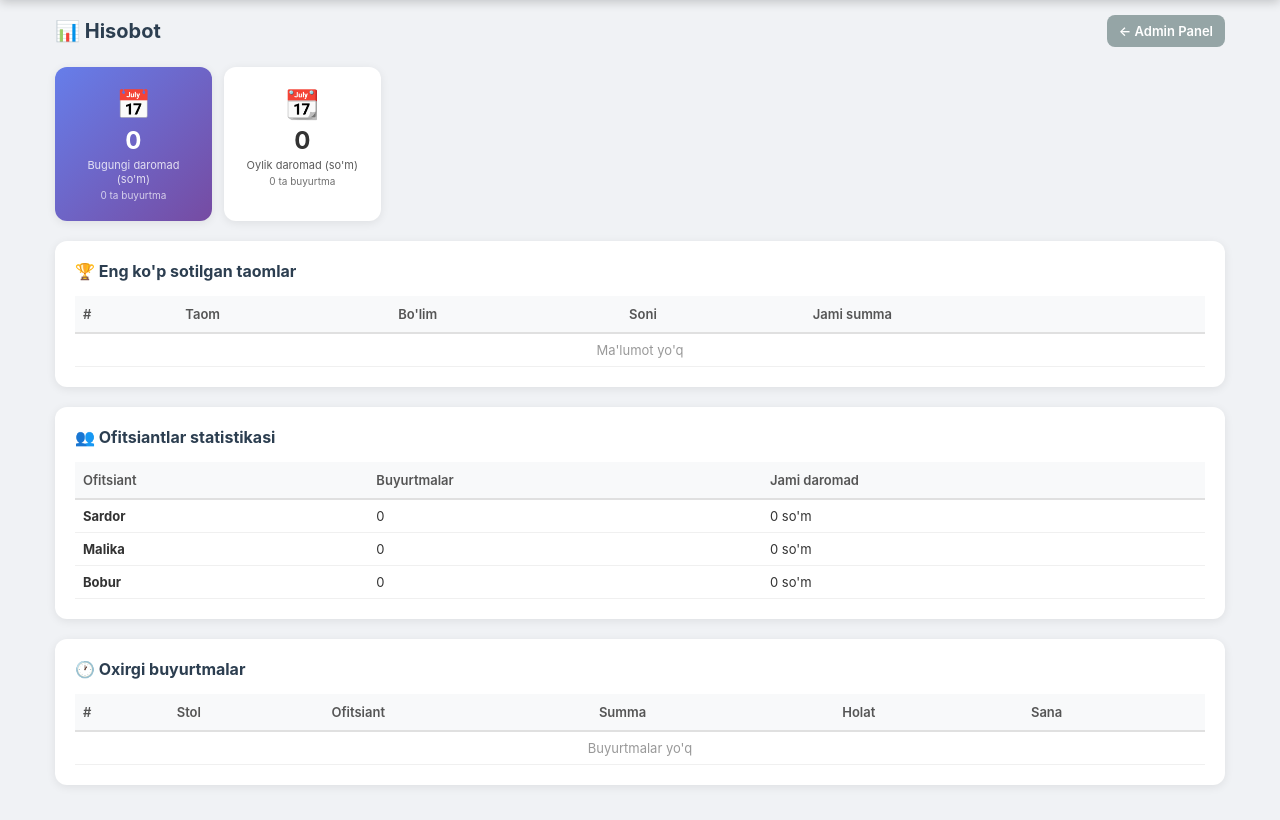
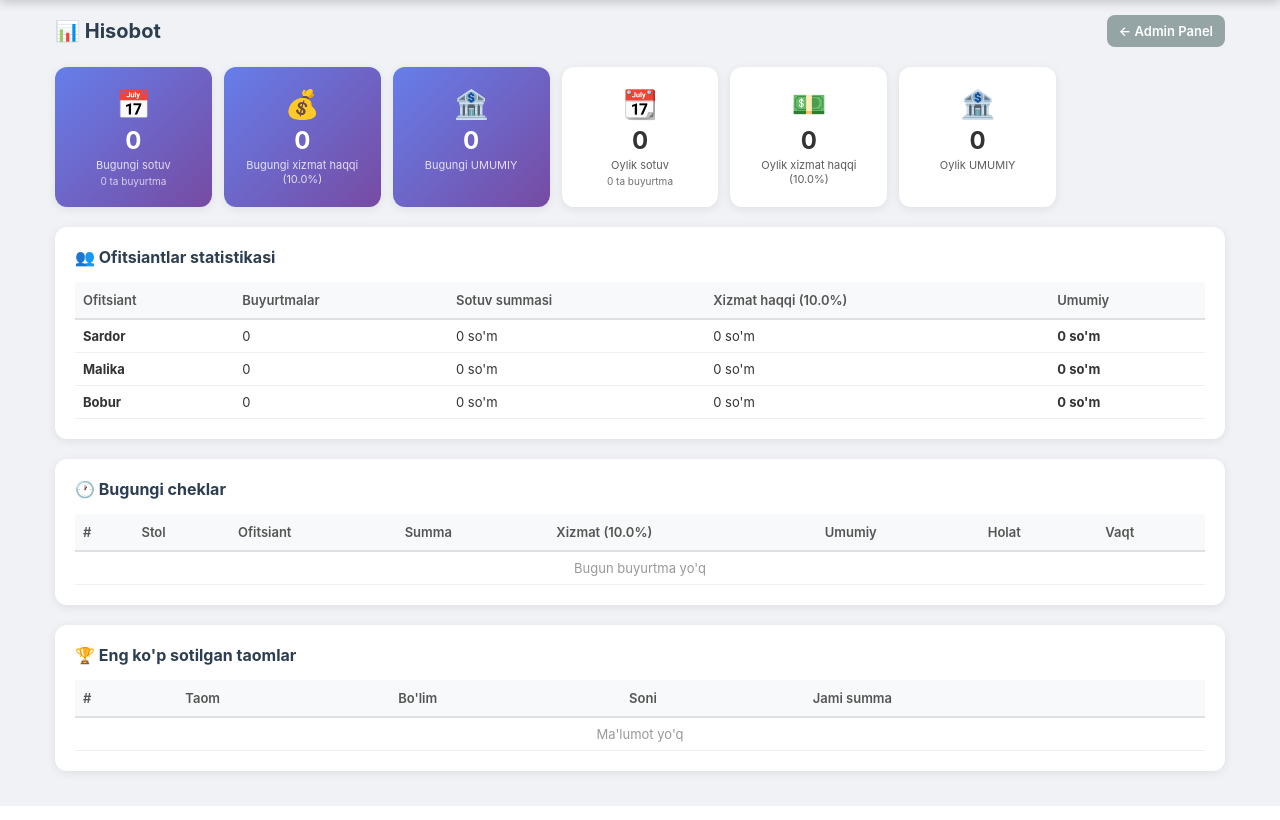
Before and after one commit to javlonch3k/JAVLONPOS, a Flask app: page /admin/hisobot in a window 1280 px wide. Shown: the part 53-873 px from the top of the page. Run offline with Flask 3, Linux system fonts and the light colour scheme; the visitor is signed in with stand-in values (Sample User, id 1); data comes from the database, SQL or seed files in the repository; data that the repository does not hold is empty.

Commit message:
Menyu katta tugmalar + Xizmat haqqi foiz + Hisobot kengaytirildi
- Menyu endi katta tugmalar bilan (stol kabi) - telefondan oson
- Nazad tugmasi qo'shildi
- Xizmat haqqi (foiz) tizimi - admin belgilaydi
- Admin sozlamalar sahifasi (foiz o'zgartirish)
- Hisobot: kunlik cheklar, xizmat haqqi, umumiy summa
- Ofitsiant statistikasi foiz bilan hisoblanadi
- Buyurtma sahifasida JAMI + Xizmat + Umumiy ko'rsatiladi

```diff
--- a/app.py
+++ b/app.py
@@ -122,15 +122,25 @@ def buyurtma(stol_id):
     # Jami summa
     jami = sum(item['soni'] * item['narx'] for item in items)
 
+    # Xizmat haqqi foizi
+    foiz_row = conn.execute("SELECT qiymat FROM sozlamalar WHERE kalit='xizmat_haqqi_foiz'").fetchone()
+    foiz = float(foiz_row['qiymat']) if foiz_row else 10
+
     conn.close()
+
+    # Menyu JSON (JavaScript uchun)
+    import json
+    menyu_json = json.dumps([dict(m) for m in menyu])
 
     return render_template('buyurtma.html',
                            stol=stol,
                            buyurtma_id=buyurtma_id,
                            kategoriyalar=kategoriyalar,
                            menyu=menyu,
+                           menyu_json=menyu_json,
                            items=items,
-                           jami=jami)
+                           jami=jami,
+                           foiz=foiz)
 
 
 @app.route('/api/qoshish', methods=['POST'])
@@ -699,6 +709,10 @@ def admin_hisobot():
 
     conn = get_connection()
 
+    # Xizmat haqqi foizi
+    foiz_row = conn.execute("SELECT qiymat FROM sozlamalar WHERE kalit='xizmat_haqqi_foiz'").fetchone()
+    foiz = float(foiz_row['qiymat']) if foiz_row else 10
+
     # Bugungi sotuv
     bugungi = conn.execute("""
         SELECT COALESCE(SUM(jami_summa),0) as jami, COUNT(*) as soni
@@ -706,12 +720,20 @@ def admin_hisobot():
         WHERE date(sana)=date('now','localtime') AND holat='yopiq'
     """).fetchone()
 
+    bugungi_jami = bugungi['jami']
+    bugungi_xizmat = bugungi_jami * foiz / 100
+    bugungi_umumiy = bugungi_jami + bugungi_xizmat
+
     # Oylik sotuv
     oylik = conn.execute("""
         SELECT COALESCE(SUM(jami_summa),0) as jami, COUNT(*) as soni
         FROM buyurtmalar
         WHERE strftime('%Y-%m', sana)=strftime('%Y-%m', 'now','localtime') AND holat='yopiq'
     """).fetchone()
+
+    oylik_jami = oylik['jami']
+    oylik_xizmat = oylik_jami * foiz / 100
+    oylik_umumiy = oylik_jami + oylik_xizmat
 
     # Eng ko'p sotilgan taomlar
     top_taomlar = conn.execute("""
@@ -734,24 +756,55 @@ def admin_hisobot():
         ORDER BY jami DESC
     """).fetchall()
 
-    # Oxirgi 10 buyurtma
-    oxirgi = conn.execute("""
+    # Bugungi cheklar (batafsil)
+    bugungi_cheklar = conn.execute("""
         SELECT b.*, s.raqam as stol_raqam, o.ism as ofitsiant_ism
         FROM buyurtmalar b
         JOIN stollar s ON b.stol_id = s.id
         JOIN ofitsiantlar o ON b.ofitsiant_id = o.id
+        WHERE date(b.sana)=date('now','localtime')
         ORDER BY b.sana DESC
-        LIMIT 10
     """).fetchall()
 
     conn.close()
 
     return render_template('admin_hisobot.html',
-                           bugungi=bugungi,
-                           oylik=oylik,
+                           foiz=foiz,
+                           bugungi_jami=bugungi_jami,
+                           bugungi_xizmat=bugungi_xizmat,
+                           bugungi_umumiy=bugungi_umumiy,
+                           bugungi_soni=bugungi['soni'],
+                           oylik_jami=oylik_jami,
+                           oylik_xizmat=oylik_xizmat,
+                           oylik_umumiy=oylik_umumiy,
+                           oylik_soni=oylik['soni'],
                            top_taomlar=top_taomlar,
                            ofitsiant_stat=ofitsiant_stat,
-                           oxirgi=oxirgi)
+                           bugungi_cheklar=bugungi_cheklar)
+
+
+@app.route('/admin/sozlamalar', methods=['GET', 'POST'])
+def admin_sozlamalar():
+    """Xizmat haqqi foizi va boshqa sozlamalar"""
+    if 'admin_id' not in session:
+        return redirect(url_for('admin_login'))
+
+    conn = get_connection()
+
+    if request.method == 'POST':
+        foiz = request.form.get('xizmat_haqqi_foiz', '10').strip()
+        conn.execute(
+            "UPDATE sozlamalar SET qiymat=? WHERE kalit='xizmat_haqqi_foiz'",
+            (foiz,)
+        )
+        conn.commit()
+        flash(f'Xizmat haqqi {foiz}% ga o\'zgartirildi!', 'success')
+
+    foiz_row = conn.execute("SELECT qiymat FROM sozlamalar WHERE kalit='xizmat_haqqi_foiz'").fetchone()
+    foiz = foiz_row['qiymat'] if foiz_row else '10'
+    conn.close()
+
+    return render_template('admin_sozlamalar.html', foiz=foiz)
 
 
 with app.app_context():
--- a/templates/admin_hisobot.html
+++ b/templates/admin_hisobot.html
@@ -11,19 +11,112 @@
 <div class="stats-grid">
     <div class="stat-card highlight">
         <div class="stat-icon">📅</div>
-        <div class="stat-value">{{ "{:,.0f}".format(bugungi.jami) }}</div>
-        <div class="stat-label">Bugungi daromad (so'm)</div>
-        <div class="stat-sub">{{ bugungi.soni }} ta buyurtma</div>
+        <div class="stat-value">{{ "{:,.0f}".format(bugungi_jami) }}</div>
+        <div class="stat-label">Bugungi sotuv</div>
+        <div class="stat-sub">{{ bugungi_soni }} ta buyurtma</div>
+    </div>
+    <div class="stat-card highlight">
+        <div class="stat-icon">💰</div>
+        <div class="stat-value">{{ "{:,.0f}".format(bugungi_xizmat) }}</div>
+        <div class="stat-label">Bugungi xizmat haqqi ({{ foiz }}%)</div>
+    </div>
+    <div class="stat-card highlight">
+        <div class="stat-icon">🏦</div>
+        <div class="stat-value">{{ "{:,.0f}".format(bugungi_umumiy) }}</div>
+        <div class="stat-label">Bugungi UMUMIY</div>
     </div>
     <div class="stat-card">
         <div class="stat-icon">📆</div>
-        <div class="stat-value">{{ "{:,.0f}".format(oylik.jami) }}</div>
-        <div class="stat-label">Oylik daromad (so'm)</div>
-        <div class="stat-sub">{{ oylik.soni }} ta buyurtma</div>
+        <div class="stat-value">{{ "{:,.0f}".format(oylik_jami) }}</div>
+        <div class="stat-label">Oylik sotuv</div>
+        <div class="stat-sub">{{ oylik_soni }} ta buyurtma</div>
+    </div>
+    <div class="stat-card">
+        <div class="stat-icon">💵</div>
+        <div class="stat-value">{{ "{:,.0f}".format(oylik_xizmat) }}</div>
+        <div class="stat-label">Oylik xizmat haqqi ({{ foiz }}%)</div>
+    </div>
+    <div class="stat-card">
+        <div class="stat-icon">🏦</div>
+        <div class="stat-value">{{ "{:,.0f}".format(oylik_umumiy) }}</div>
+        <div class="stat-label">Oylik UMUMIY</div>
     </div>
 </div>
 
-<!-- Eng ko'p sotilgan -->
+<!-- Ofitsiantlar statistikasi -->
+<div class="admin-table-card">
+    <h3>👥 Ofitsiantlar statistikasi</h3>
+    <div class="table-responsive">
+        <table class="admin-table">
+            <thead>
+                <tr>
+                    <th>Ofitsiant</th>
+                    <th>Buyurtmalar</th>
+                    <th>Sotuv summasi</th>
+                    <th>Xizmat haqqi ({{ foiz }}%)</th>
+                    <th>Umumiy</th>
+                </tr>
+            </thead>
+            <tbody>
+                {% for item in ofitsiant_stat %}
+                <tr>
+                    <td><strong>{{ item.ism }}</strong></td>
+                    <td>{{ item.buyurtmalar }}</td>
+                    <td>{{ "{:,.0f}".format(item.jami) }} so'm</td>
+                    <td>{{ "{:,.0f}".format(item.jami * foiz / 100) }} so'm</td>
+                    <td><strong>{{ "{:,.0f}".format(item.jami + item.jami * foiz / 100) }} so'm</strong></td>
+                </tr>
+                {% endfor %}
+            </tbody>
+        </table>
+    </div>
+</div>
+
+<!-- Bugungi cheklar -->
+<div class="admin-table-card">
+    <h3>🕐 Bugungi cheklar</h3>
+    <div class="table-responsive">
+        <table class="admin-table">
+            <thead>
+                <tr>
+                    <th>#</th>
+                    <th>Stol</th>
+                    <th>Ofitsiant</th>
+                    <th>Summa</th>
+                    <th>Xizmat ({{ foiz }}%)</th>
+                    <th>Umumiy</th>
+                    <th>Holat</th>
+                    <th>Vaqt</th>
+                </tr>
+            </thead>
+            <tbody>
+                {% for b in bugungi_cheklar %}
+                <tr>
+                    <td>{{ b.id }}</td>
+                    <td>Stol #{{ b.stol_raqam }}</td>
+                    <td>{{ b.ofitsiant_ism }}</td>
+                    <td>{{ "{:,.0f}".format(b.jami_summa) }}</td>
+                    <td>{{ "{:,.0f}".format(b.jami_summa * foiz / 100) }}</td>
+                    <td><strong>{{ "{:,.0f}".format(b.jami_summa + b.jami_summa * foiz / 100) }}</strong></td>
+                    <td>
+                        {% if b.holat == 'ochiq' %}
+                        <span style="color:#e67e22">🟡 Ochiq</span>
+                        {% else %}
+                        <span style="color:#27ae60">🟢 Yopiq</span>
+                        {% endif %}
+                    </td>
+                    <td style="font-size:11px">{{ b.sana }}</td>
+                </tr>
+                {% endfor %}
+                {% if not bugungi_cheklar %}
+                <tr><td colspan="8" style="text-align:center;color:#999">Bugun buyurtma yo'q</td></tr>
+                {% endif %}
+            </tbody>
+        </table>
+    </div>
+</div>
+
+<!-- Top taomlar -->
 <div class="admin-table-card">
     <h3>🏆 Eng ko'p sotilgan taomlar</h3>
     <div class="table-responsive">
@@ -46,7 +139,6 @@
                         {% if item.bolim == 'salatchi' %}🥗
                         {% elif item.bolim == 'shashlikchi' %}🍖
                         {% else %}🥟{% endif %}
-                        {{ item.bolim }}
                     </td>
                     <td>{{ item.jami_soni }}</td>
                     <td>{{ "{:,.0f}".format(item.jami_summa) }} so'm</td>
@@ -59,69 +151,4 @@
         </table>
     </div>
 </div>
-
-<!-- Ofitsiantlar -->
-<div class="admin-table-card">
-    <h3>👥 Ofitsiantlar statistikasi</h3>
-    <div class="table-responsive">
-        <table class="admin-table">
-            <thead>
-                <tr>
-                    <th>Ofitsiant</th>
-                    <th>Buyurtmalar</th>
-                    <th>Jami daromad</th>
-                </tr>
-            </thead>
-            <tbody>
-                {% for item in ofitsiant_stat %}
-                <tr>
-                    <td><strong>{{ item.ism }}</strong></td>
-                    <td>{{ item.buyurtmalar }}</td>
-                    <td>{{ "{:,.0f}".format(item.jami) }} so'm</td>
-                </tr>
-                {% endfor %}
-            </tbody>
-        </table>
-    </div>
-</div>
-
-<!-- Oxirgi buyurtmalar -->
-<div class="admin-table-card">
-    <h3>🕐 Oxirgi buyurtmalar</h3>
-    <div class="table-responsive">
-        <table class="admin-table">
-            <thead>
-                <tr>
-                    <th>#</th>
-                    <th>Stol</th>
-                    <th>Ofitsiant</th>
-                    <th>Summa</th>
-                    <th>Holat</th>
-                    <th>Sana</th>
-                </tr>
-            </thead>
-            <tbody>
-                {% for b in oxirgi %}
-                <tr>
-                    <td>{{ b.id }}</td>
-                    <td>Stol #{{ b.stol_raqam }}</td>
-                    <td>{{ b.ofitsiant_ism }}</td>
-                    <td>{{ "{:,.0f}".format(b.jami_summa) }} so'm</td>
-                    <td>
-                        {% if b.holat == 'ochiq' %}
-                        <span style="color:#e67e22">🟡 Ochiq</span>
-                        {% else %}
-                        <span style="color:#27ae60">🟢 Yopiq</span>
-                        {% endif %}
-                    </td>
-                    <td>{{ b.sana }}</td>
-                </tr>
-                {% endfor %}
-                {% if not oxirgi %}
-                <tr><td colspan="6" style="text-align:center;color:#999">Buyurtmalar yo'q</td></tr>
-                {% endif %}
-            </tbody>
-        </table>
-    </div>
-</div>
 {% endblock %}
--- a/templates/admin_panel.html
+++ b/templates/admin_panel.html
@@ -10,6 +10,7 @@
         <a href="{{ url_for('admin_ofitsiantlar') }}" class="admin-nav-btn">👥 Ofitsiantlar</a>
         <a href="{{ url_for('printerlar') }}" class="admin-nav-btn">🖨️ Printerlar</a>
         <a href="{{ url_for('admin_hisobot') }}" class="admin-nav-btn">📊 Hisobot</a>
+        <a href="{{ url_for('admin_sozlamalar') }}" class="admin-nav-btn">⚙️ Sozlamalar</a>
         <a href="{{ url_for('admin_logout') }}" class="admin-nav-btn logout">🚪 Chiqish</a>
     </div>
 </div>
@@ -43,7 +44,7 @@
     <div class="stat-card highlight">
         <div class="stat-icon">💰</div>
         <div class="stat-value">{{ "{:,.0f}".format(stats.bugungi_daromad) }}</div>
-        <div class="stat-label">Bugungi daromad (so'm)</div>
+        <div class="stat-label">Bugungi daromad</div>
     </div>
 </div>
 {% endblock %}
```
Also changed, not shown: database.py (+16 -0 lines), static/style.css (+138 -0 lines), templates/admin_sozlamalar.html (added, +34 -0 lines), templates/buyurtma.html (+61 -46 lines).
